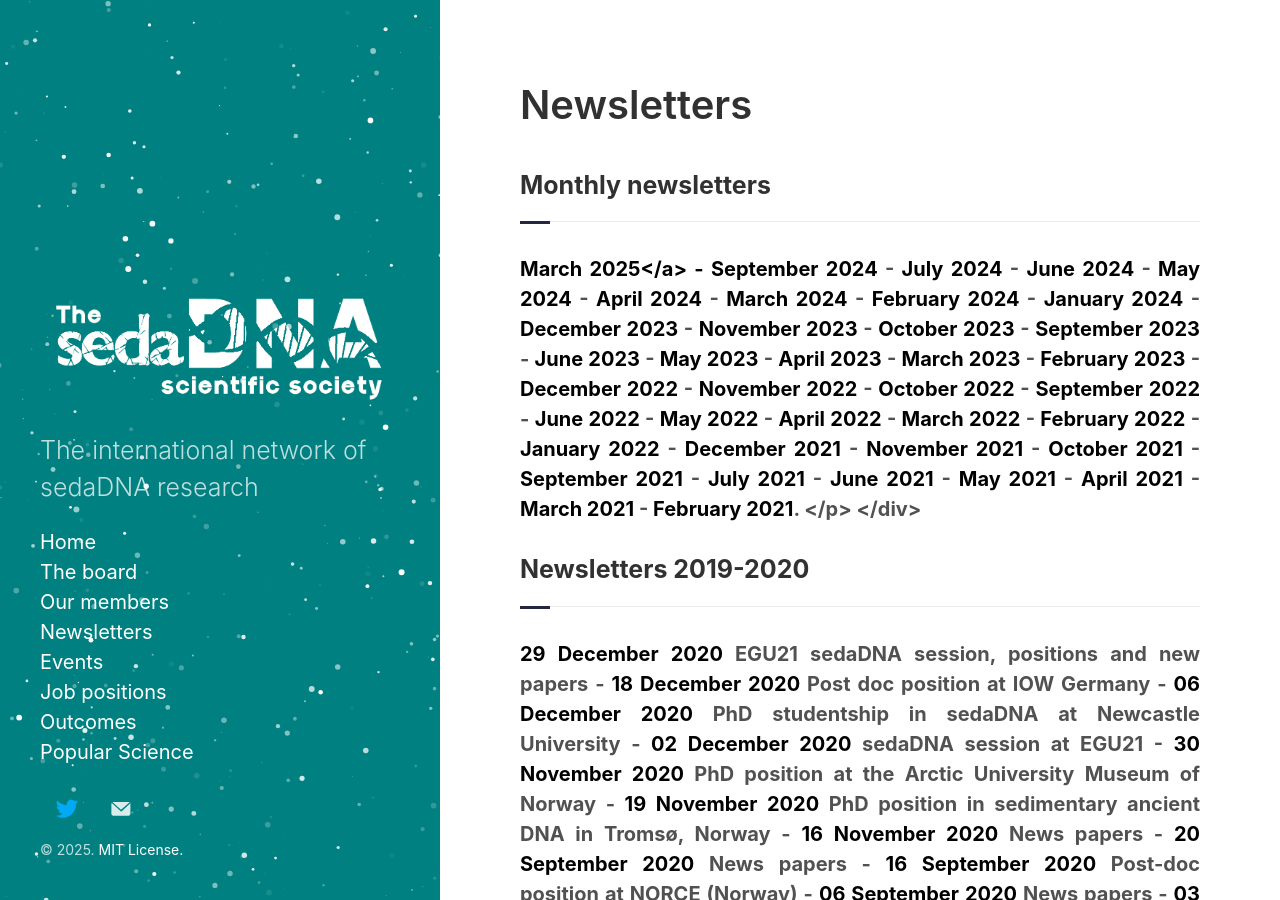
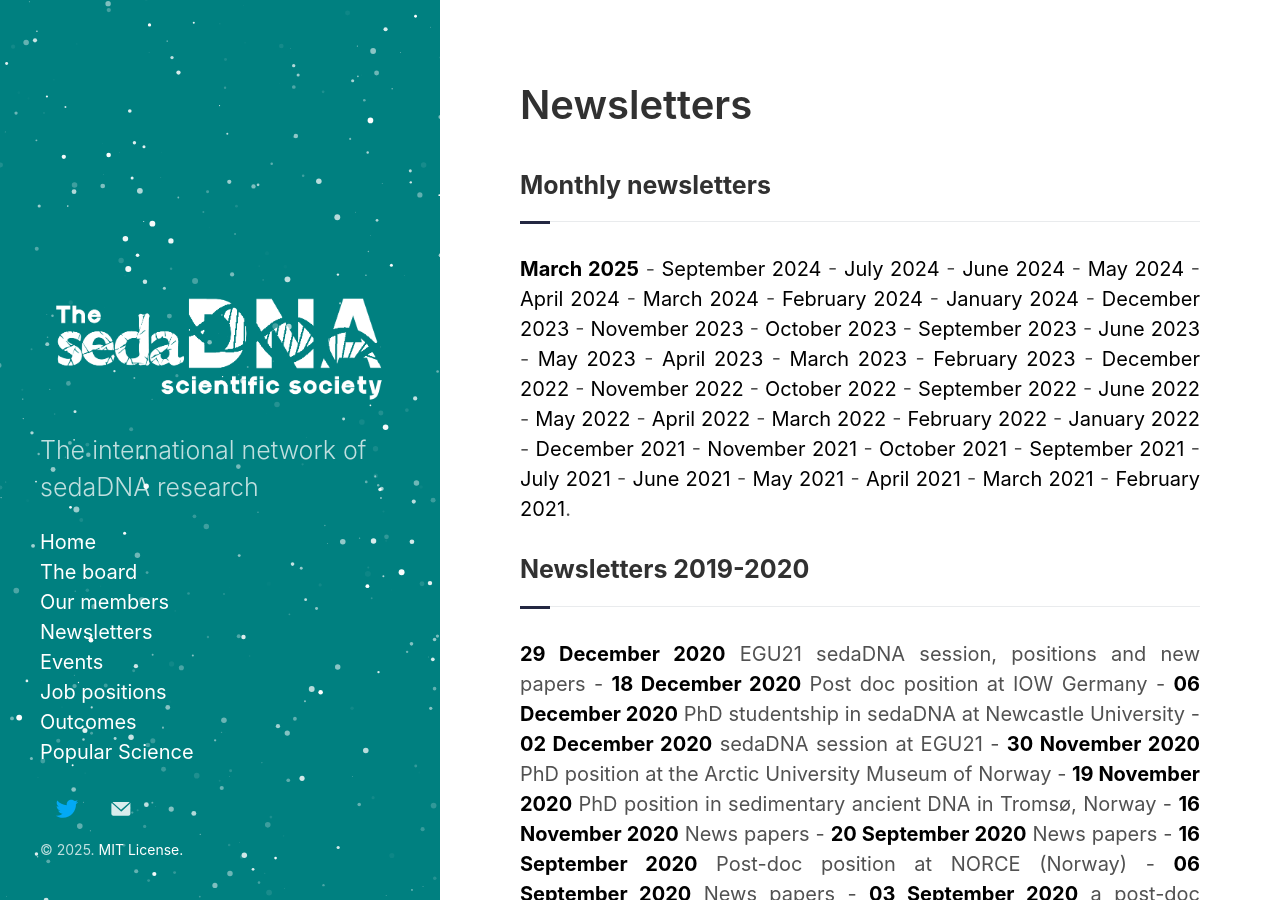
Before and after one commit to sedadna/sedadna.github.io, a Jekyll site: the page built from category/news.md, in a window 1280 px wide and 900 px high. Built offline with Jekyll 4.4.1, drawn with Linux system fonts in a browser that asks for light colours.

Commit message:
Update news.md

```diff
--- a/category/news.md
+++ b/category/news.md
@@ -9,7 +9,7 @@
 <div class="intro">
 <p>
 
-<a href="https://sedadna.github.io/category/news/25-03.html" target="_blank"><b>March 2025</a> -
+<a href="https://sedadna.github.io/category/news/25-03.html" target="_blank"><b>March 2025</b></a> -
 <a href="https://sedadna.github.io/category/news/24-09.html" target="_blank">September 2024</a> -
 <a href="https://sedadna.github.io/category/news/24-07.html" target="_blank">July 2024</a> -
 <a href="https://sedadna.github.io/category/news/24-06.html" target="_blank">June 2024</a> -
```
